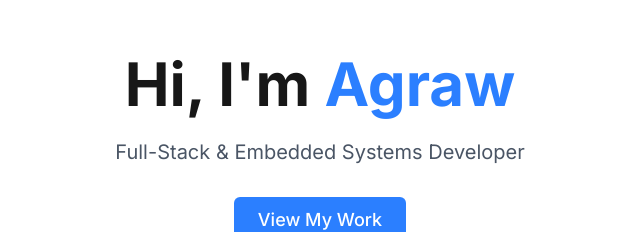
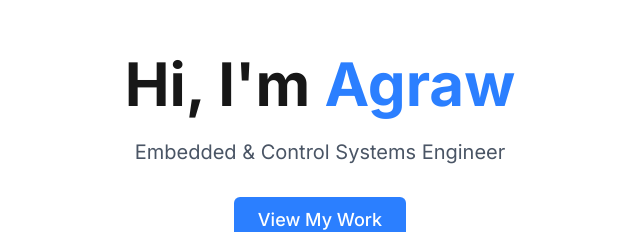
Before and after one commit to Agraw-Mindaye/Portfolio-Website, a Next.js app: page / in a window 1280 px wide. Shown: the part 256-488 px from the top of the page, without its empty margins (320-960 px from the left). Built offline with nearby package versions, Linux system fonts and the light colour scheme.

Commit message:
feat(Hero): edit title

```diff
--- a/components/Hero.tsx
+++ b/components/Hero.tsx
@@ -12,7 +12,7 @@ export default function Hero() {
           Hi, I'm <span className="text-blue-500">Agraw</span>
         </h1>
         <p className="text-lg sm:text-xl text-gray-600 mb-10">
-          Full-Stack & Embedded Systems Developer
+          Embedded & Control Systems Engineer
         </p>
         <a
           href="#about"
```
